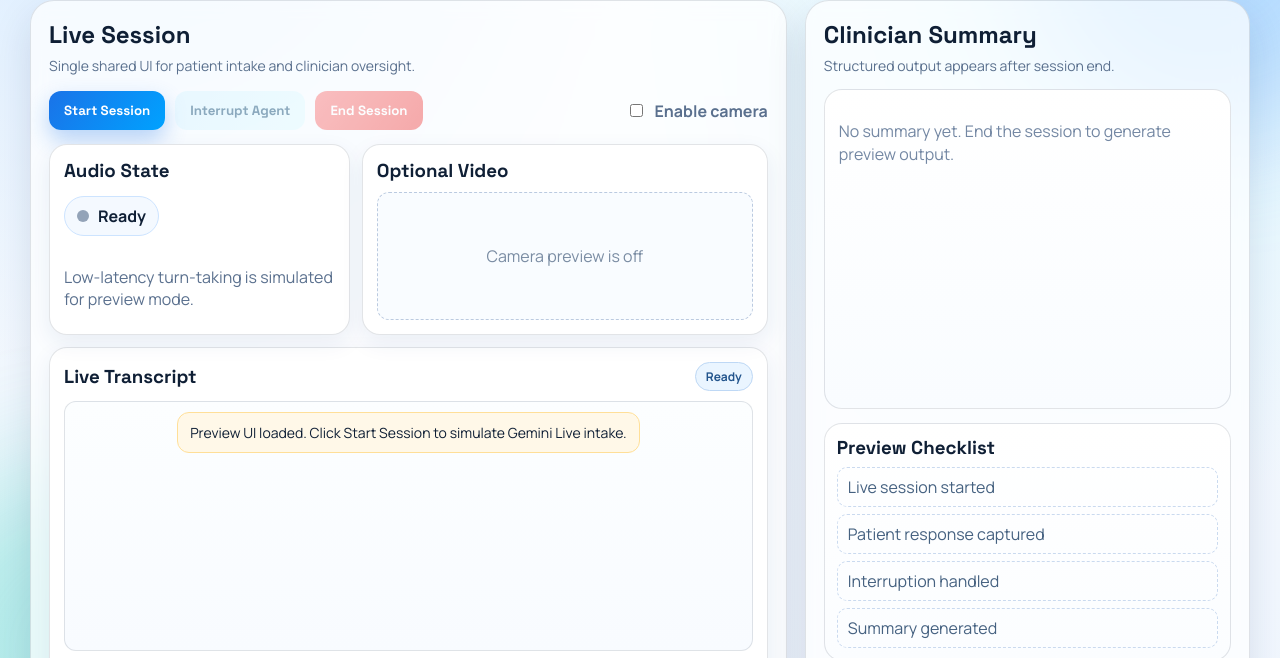
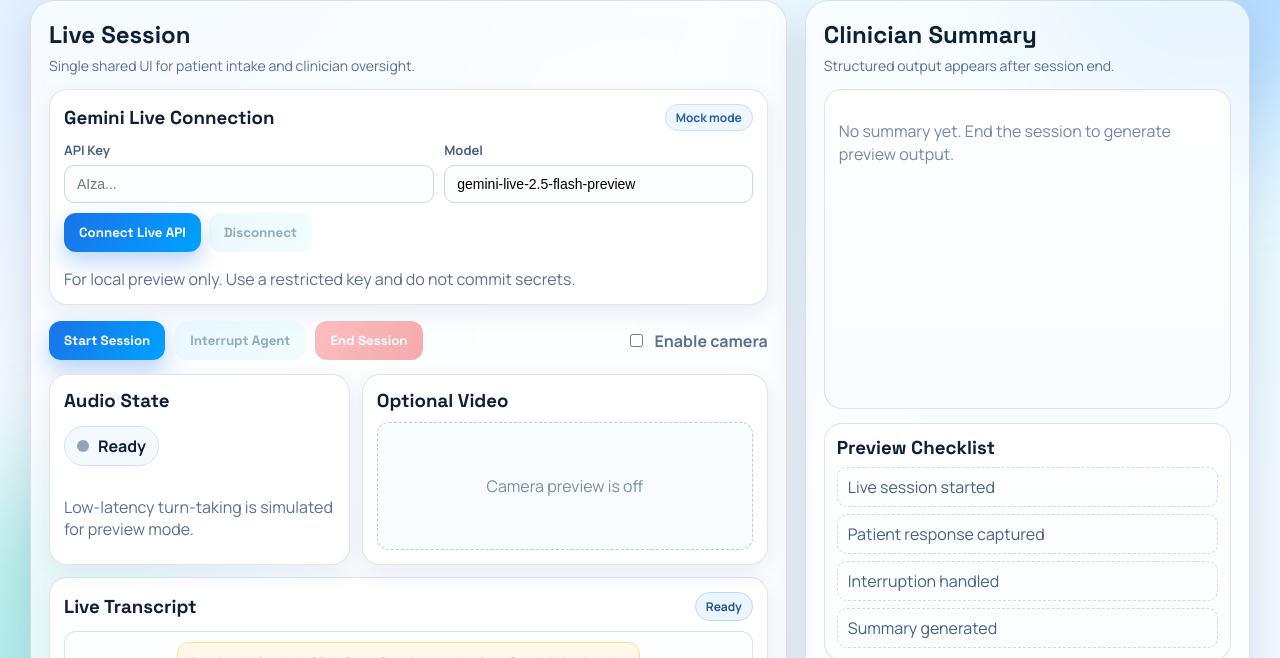
Before and after one commit to khskwok/gemini-physio-intake-copilot, a plain HTML site: page live-session-preview/index.html in a window 1280 px wide. Shown: the part 108-766 px from the top of the page. Drawn offline with Linux system fonts and the light colour scheme.

Commit message:
Enhance deployment guide with detailed Google Cloud CLI installation instructions; add live connection configuration UI with styling for better user experience

```diff
--- a/live-session-preview/index.html
+++ b/live-session-preview/index.html
@@ -26,6 +26,28 @@
         <div class="panel-head">
           <h2>Live Session</h2>
           <p>Single shared UI for patient intake and clinician oversight.</p>
+        </div>
+
+        <div class="tile config-tile">
+          <div class="config-head">
+            <h3>Gemini Live Connection</h3>
+            <span id="modeChip" class="mode-chip">Mock mode</span>
+          </div>
+          <div class="config-grid">
+            <label>
+              API Key
+              <input id="apiKeyInput" type="password" placeholder="AIza..." autocomplete="off" />
+            </label>
+            <label>
+              Model
+              <input id="modelInput" type="text" value="gemini-live-2.5-flash-preview" />
+            </label>
+          </div>
+          <div class="config-actions">
+            <button id="connectBtn" class="btn btn-primary" type="button">Connect Live API</button>
+            <button id="disconnectBtn" class="btn btn-secondary" type="button" disabled>Disconnect</button>
+          </div>
+          <p class="small">For local preview only. Use a restricted key and do not commit secrets.</p>
         </div>
 
         <div class="control-row">
--- a/live-session-preview/styles.css
+++ b/live-session-preview/styles.css
@@ -224,6 +224,63 @@ h1 {
   box-shadow: 0 8px 22px rgba(23, 67, 124, 0.08);
 }
 
+.config-tile {
+  margin-top: 14px;
+}
+
+.config-head {
+  display: flex;
+  justify-content: space-between;
+  align-items: center;
+  gap: 10px;
+}
+
+.mode-chip {
+  border: 1px solid #c9dff9;
+  background: #eef6ff;
+  color: #2560a2;
+  border-radius: 999px;
+  padding: 4px 10px;
+  font-size: 12px;
+  font-weight: 700;
+}
+
+.mode-chip.live {
+  border-color: #9be5d3;
+  background: #ebfff8;
+  color: #0d7f5c;
+}
+
+.config-grid {
+  margin-top: 10px;
+  display: grid;
+  grid-template-columns: 1.2fr 1fr;
+  gap: 10px;
+}
+
+.config-grid label {
+  display: grid;
+  gap: 6px;
+  color: #496180;
+  font-size: 13px;
+  font-weight: 700;
+}
+
+.config-grid input {
+  border-radius: 10px;
+  border: 1px solid #c7d8ee;
+  padding: 10px 12px;
+  font-size: 14px;
+  background: #fbfdff;
+}
+
+.config-actions {
+  margin-top: 10px;
+  display: flex;
+  gap: 8px;
+  flex-wrap: wrap;
+}
+
 .small {
   color: var(--muted);
   margin-bottom: 0;
@@ -426,6 +483,10 @@ h1 {
   .media-row {
     grid-template-columns: 1fr;
   }
+
+  .config-grid {
+    grid-template-columns: 1fr;
+  }
 }
 
 @keyframes drift {
```
Also changed, not shown: deployment/DEPLOYMENT.md (+37 -1 lines).
